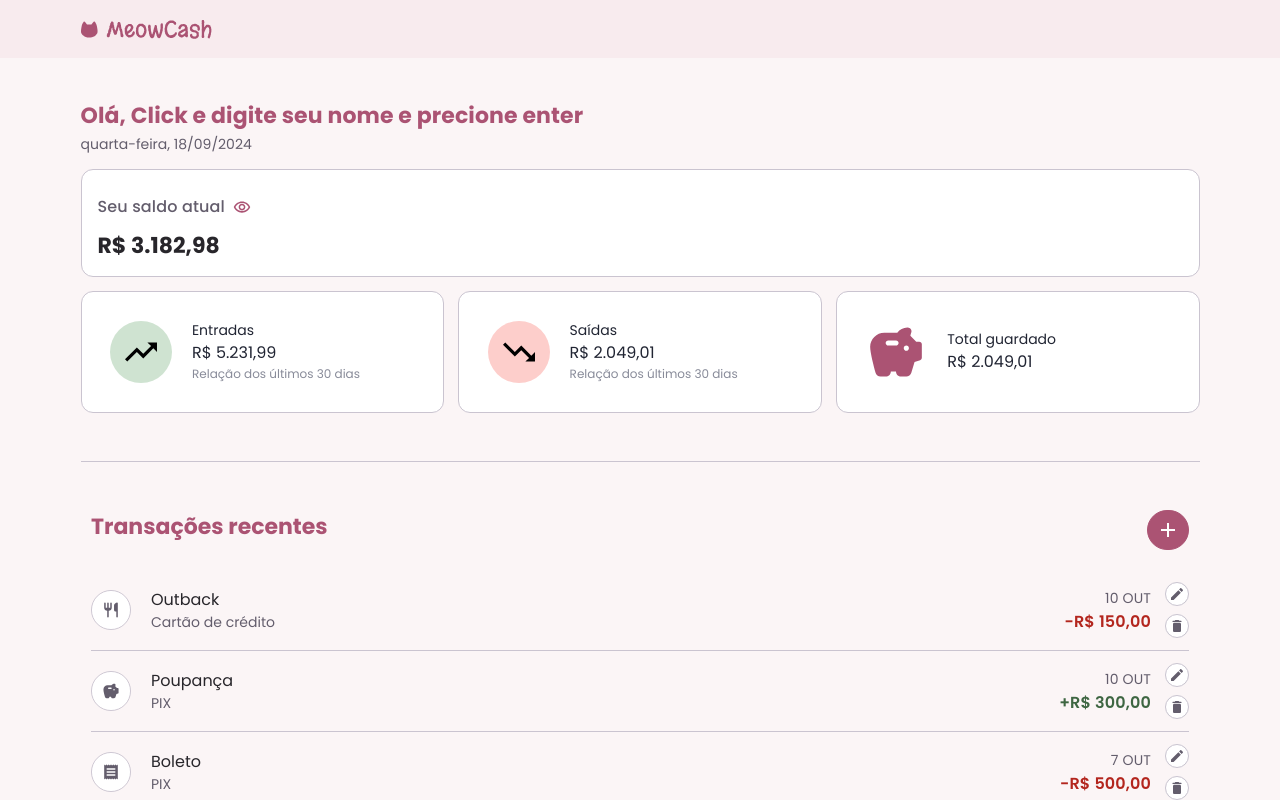
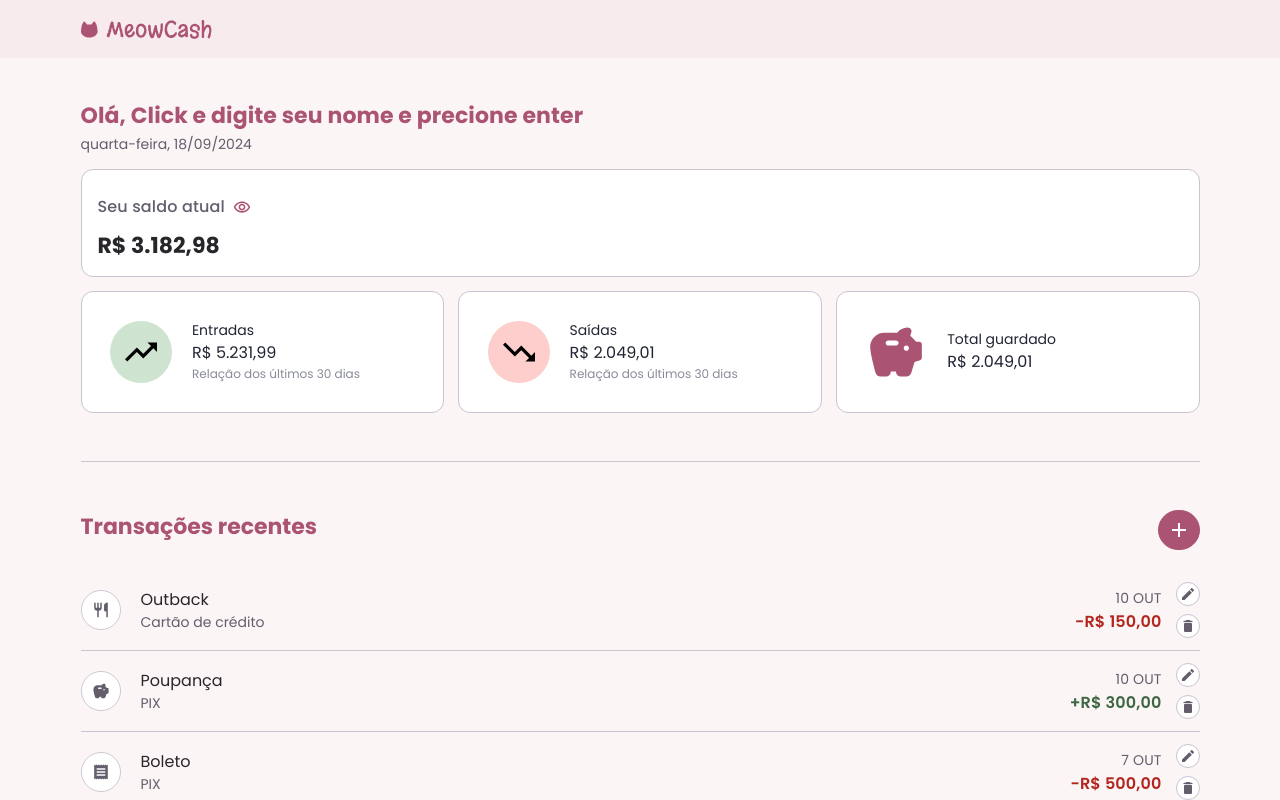
Before and after one commit to Deuteront/tech-challenger-1, a Next.js app: page /dashboard in a window 1280 px wide. Built offline with nearby package versions, Linux system fonts and the light colour scheme.

Commit message:
Adjusts css and layout of the components

```diff
--- a/src/components/atoms/modal-wrapper/style.scss
+++ b/src/components/atoms/modal-wrapper/style.scss
@@ -7,7 +7,7 @@
   display: flex;
   align-items: center;
   justify-content: center;
-  z-index: 1000; /* Maior que o overlay */
+  z-index: 1000;
 }
 
 .overlay {
--- a/src/components/organisms/dashboard/body/transitions/transitions.tsx
+++ b/src/components/organisms/dashboard/body/transitions/transitions.tsx
@@ -45,7 +45,7 @@ export function Transitions() {
 
   return (
     <>
-      <div className="transactions container">
+      <div className="transactions">
         <div className="row">
           <div className="d-flex flex-row justify-content-between">
             <span className="transactions-title">Transações recentes</span>
```
